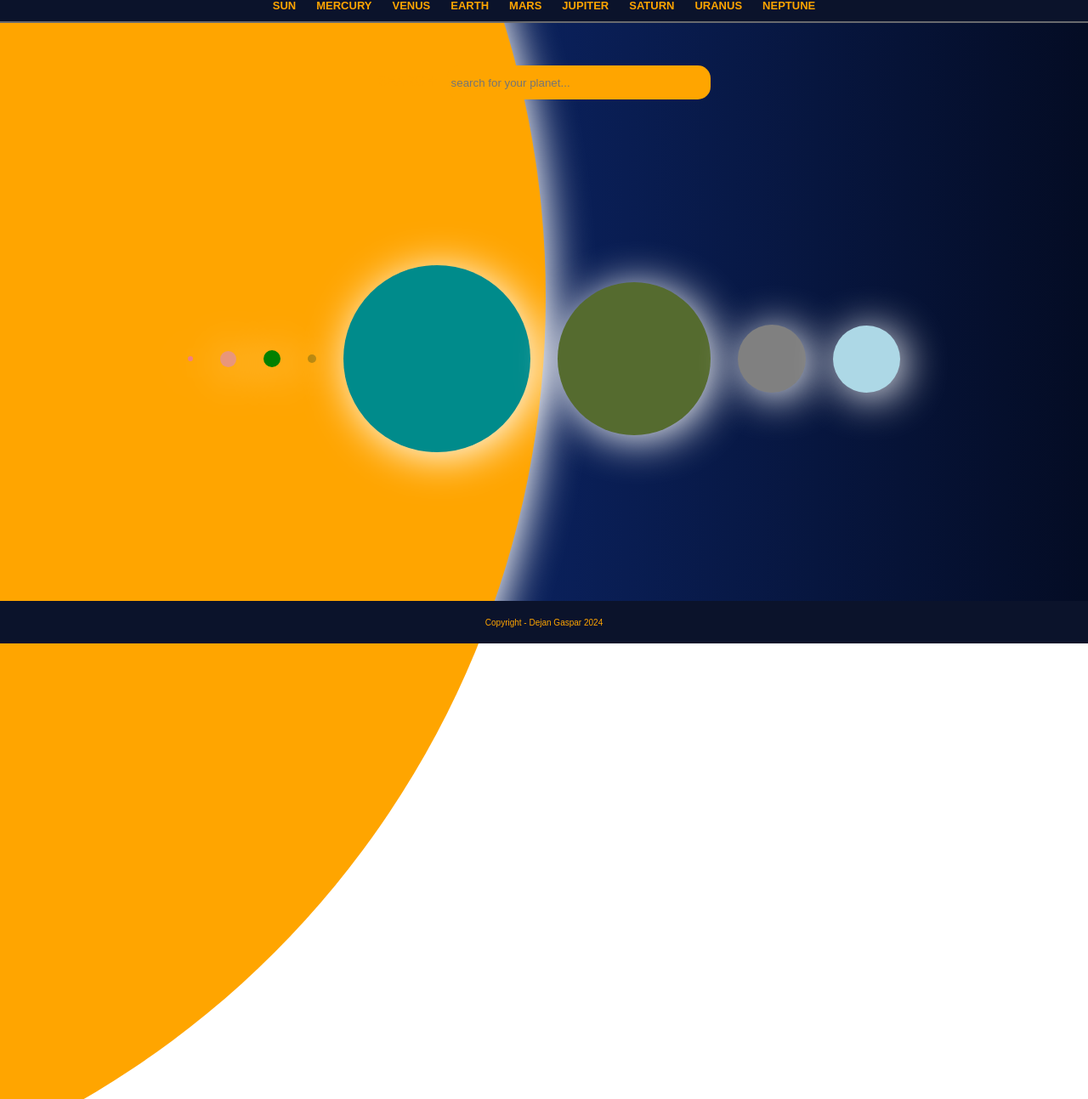
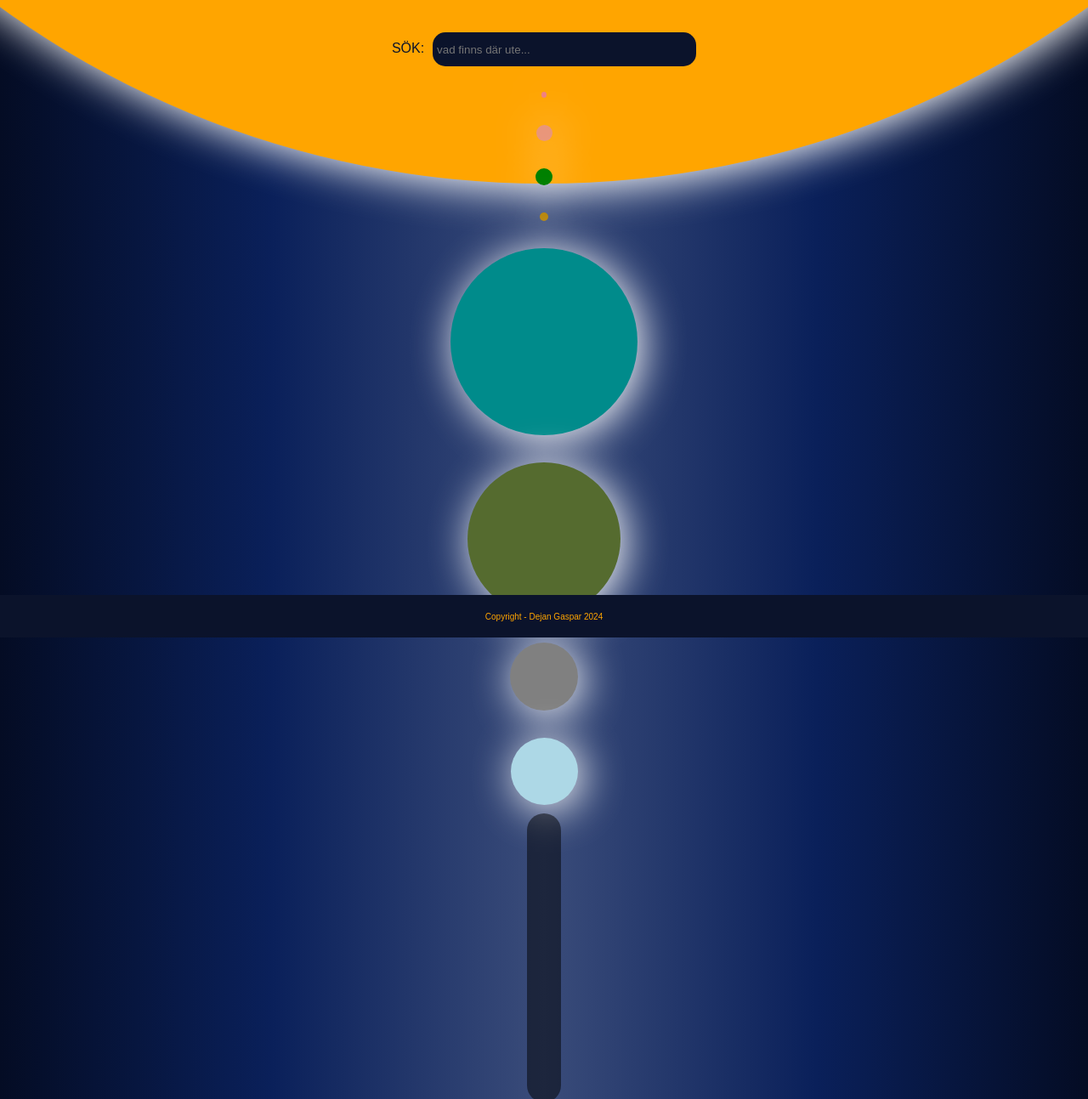
Before and after one commit to Gaspardious/galaxy_project, a plain HTML site: page index.html in a window 1280 px wide. Shown: the part 50-1343 px from the top of the page at 85% size. Before the commit the page ends 807 px from the top, so only its background shows below. Drawn offline with Linux system fonts and the light colour scheme; a web font is replaced by a local one.

Commit message:
added new stuff

```diff
--- a/index.html
+++ b/index.html
@@ -11,37 +11,42 @@
 </head>
     <body>
         <header>
-            <h1 id="title">GALAXY</h1>
-            <nav>
-                <li> <a href="SUN">SUN</a></li>
-                <li> <a href="MERCURY">MERCURY</a></li>
+            <h1 id="title"> 🌍 VINTERGATAN 🪐</h1>
+<!--             <nav>
+                <li> <a href="SUN">SOLEN</a></li>
+                <li> <a href="MERCURY">MERKURIUS</a></li>
                 <li> <a href="VENUS">VENUS</a></li>
-                <li> <a href="EARTH">EARTH</a></li>
+                <li> <a href="EARTH">JORDEN</a></li>
                 <li> <a href="MARS">MARS</a></li>
                 <li> <a href="JUPITER">JUPITER</a></li>
-                <li> <a href="SATURN">SATURN</a></li>
+                <li> <a href="SATURN">SATURNUS</a></li>
                 <li> <a href="URANUS">URANUS</a></li>
-                <li> <a href="NEPTUNE">NEPTUNE</a></li>
-            </nav>
+                <li> <a href="NEPTUNE">NEPTUNUS</a></li>
+            </nav> -->
         </header>
 
         <div id="search">
-            <label for="text">SEARCH: </label>
-            <input type="text" name="text" id="text" placeholder="search for your planet...">
+            <label for="text">SÖK: </label>
+            <input type="text" name="text" id="text" placeholder="vad finns där ute...">
         </div>
 
         <div id="results"></div>
 
+
         <section id="galaxy">
             <div class="planets" id="sun"></div>
-            <div class="planets" id="mercury"></div>
+            <div class="planets" id="merkurius"></div>
             <div class="planets" id="venus"></div>
-            <div class="planets" id="earth"></div>
+            <div class="planets" id="jorden"></div>
             <div class="planets" id="mars"></div>
             <div class="planets" id="jupiter"></div>
-            <div class="planets" id="saturn"></div>
+            <div class="planets" id="saturnus"></div>
             <div class="planets" id="uranus"></div>
-            <div class="planets" id="neptune"></div>
+            <div class="planets" id="neptunus"></div>
+        </section>
+
+        <section id="apifetch">
+            <div id="api"></div>
         </section>
 
         <footer>
--- /dev/null
+++ b/js/api.js
@@ -0,0 +1,48 @@
+
+
+/* API */
+
+export { fetchPlanetInfo, planetClickListener };
+
+document.addEventListener("click", planetClickListener);
+const baseUrl = "https://n5n3eiyjb0.execute-api.eu-north-1.amazonaws.com";
+
+function fetchPlanetInfo(planetId) {
+    return fetch(`${baseUrl}/bodies`, {
+        method: 'GET',
+        headers: {'x-zocom': 'solaris-NKsTcw3OPrMQPoSz'}
+    })
+    .then((res) => res.json())
+    .then((data) => {
+        const planet = data.bodies.find(body => body.name.toLowerCase() === planetId.toLowerCase());
+        return planet;
+    })
+    .catch((error) => {
+        console.error('Error fetching data:', error);
+        return null;
+    });
+}
+
+function planetClickListener(event) {
+    // Check if the clicked element has the class "planets"
+    if (event.target.classList.contains("planets")) {
+        // Get the ID of the clicked planet
+        const planetId = event.target.id;
+        fetchPlanetInfo(planetId)
+        .then((planet) => {
+            if (planet) {
+                const planetInfoString = `
+                    <h2>${planet.name}</h2>
+                    <p><strong>Beskrivning</strong>: ${planet.desc}</p>
+                    <p>Avstånd från solen: ${planet.distance}</p>
+                    <p>Orbital period: ${planet.orbitalPeriod}</p>
+                    <p>Månar: ${planet.moons.join(", ")}</p>
+                `;
+                // Display the planet info in the API element
+                document.getElementById("api").innerHTML = planetInfoString;
+            } else {
+                console.log(`${planetId} data not found`);
+            }
+        });
+    }
+}
--- a/js/mouseover.js
+++ b/js/mouseover.js
@@ -1,10 +1,11 @@
 
-// mouseover.js
+
+/* Hover-effekten med text som visas vid hover över planeterna */
+
 let results = document.getElementById("results");
 let galaxy = document.getElementById("galaxy");
 
 function handleMouseOver(event) {
-    console.log("Mouse over detected");
     if (event.target.classList.contains("planets")) {
         results.innerHTML = event.target.id.toUpperCase();
     }
@@ -12,4 +13,4 @@ function handleMouseOver(event) {
 
 galaxy.addEventListener("mouseover", handleMouseOver);
 
-export { galaxy, results, handleMouseOver };
+export { galaxy, handleMouseOver };
--- a/script.js
+++ b/script.js
@@ -1,2 +1,3 @@
 
 import { galaxy, handleMouseOver } from '/js/mouseover.js';
+import { fetchPlanetInfo, planetClickListener } from '/js/api.js';
--- a/style.css
+++ b/style.css
@@ -7,7 +7,7 @@
 }
 
 body {
-    background: linear-gradient(0.25turn, #3a4c7a, #0a205a, #040c24);
+    background: linear-gradient(0.25turn, #040c24,#0a205a, #3a4c7a, #0a205a, #040c24);
 
 }
 
@@ -47,7 +47,7 @@ li > a {
     display: flex;
     justify-content: center;
     padding: 20px;
-    color: orange;
+    color: #0B132B;
     margin-top: 30px;
 }
 
@@ -57,8 +57,33 @@ li > a {
     padding-right:  20px;
     color: orange;
     font-size: 50px;
+}
 
+
+/* API-RUTAN */
+
+
+#apifetch {
+    display: flex;
+    flex-direction: column;
+    align-items: center;
+    margin-bottom: 100px;
+
+
+#api {
+    display: flex;
+    flex-direction: column;
+    gap: 1rem;
+    min-height: 300px;
+    max-width: 600px;
+    background-color: rgba(0,0,0,.5);
+    color: orange;
+    padding: 20px;
+    border-radius: 20px;
 }
+}
+
+
 
 input {
     min-width: 300px;
@@ -66,7 +91,7 @@ input {
     border-radius: 15px;
     border: none;
     padding: 5px;
-    background-color: orange;
+    background-color: #0B132B;
 }
 
 label {
@@ -87,12 +112,13 @@ label {
 
 #galaxy {
 display: flex;
+flex-direction: column;
 justify-content: center;
 align-items: center;
 gap: 2rem;
 margin: 10px;
-min-height: 550px;
-min-width: 800px;
+min-height: 500px;
+min-width: 400px;
 }
 
 .planets {
@@ -104,14 +130,17 @@ min-width: 800px;
     font-size: 10px;
     box-shadow: 5px 5px 50px white;
     transition: transform .25s ease-in-out;
+    border: none;
+    cursor: pointer;
 }
 
 .planets:hover {
     transform: scale(1.1);
 }
-#mercury:hover,
+
+#merkurius:hover,
 #venus:hover,
-#earth:hover,
+#jorden:hover,
 #mars:hover {
     transform: scale(2.5);
 }
@@ -121,17 +150,17 @@ min-width: 800px;
     height: 2180px; /* Adjust as needed */
     position: fixed;
     z-index: -1;
-    top: 50%; /* Position it vertically centered */
-    left: -35%; /* Position it horizontally centered */
+    top: -103%; /* Position it vertically centered */
+    left: 50%; /* Position it horizontally centered */
     transform: translate(-50%, -50%); /* Center it precisely */
     background-color: orange;
 }
-#earth {
+#jorden {
     width: 20px;
     height: 20px;
     background-color: green;
 }
-#mercury {
+#merkurius {
     width: 6.6px;
     height: 6.6px;
     background-color: lightcoral;
@@ -151,7 +180,7 @@ min-width: 800px;
     height: 220px;
     background-color: darkcyan;
 }
-#saturn {
+#saturnus {
     width: 180px;
     height: 180px;
     background-color: darkolivegreen;
@@ -161,7 +190,7 @@ min-width: 800px;
     height: 80px;
     background-color: gray;
 }
-#neptune {
+#neptunus {
     width: 79px;
     height: 79px;
     background-color: lightblue;
@@ -185,4 +214,7 @@ footer {
     align-items: center;
     width: 100%;
     height: 50px;
+    position: fixed;
+    left: 0;
+    bottom: 0;
 }
```
